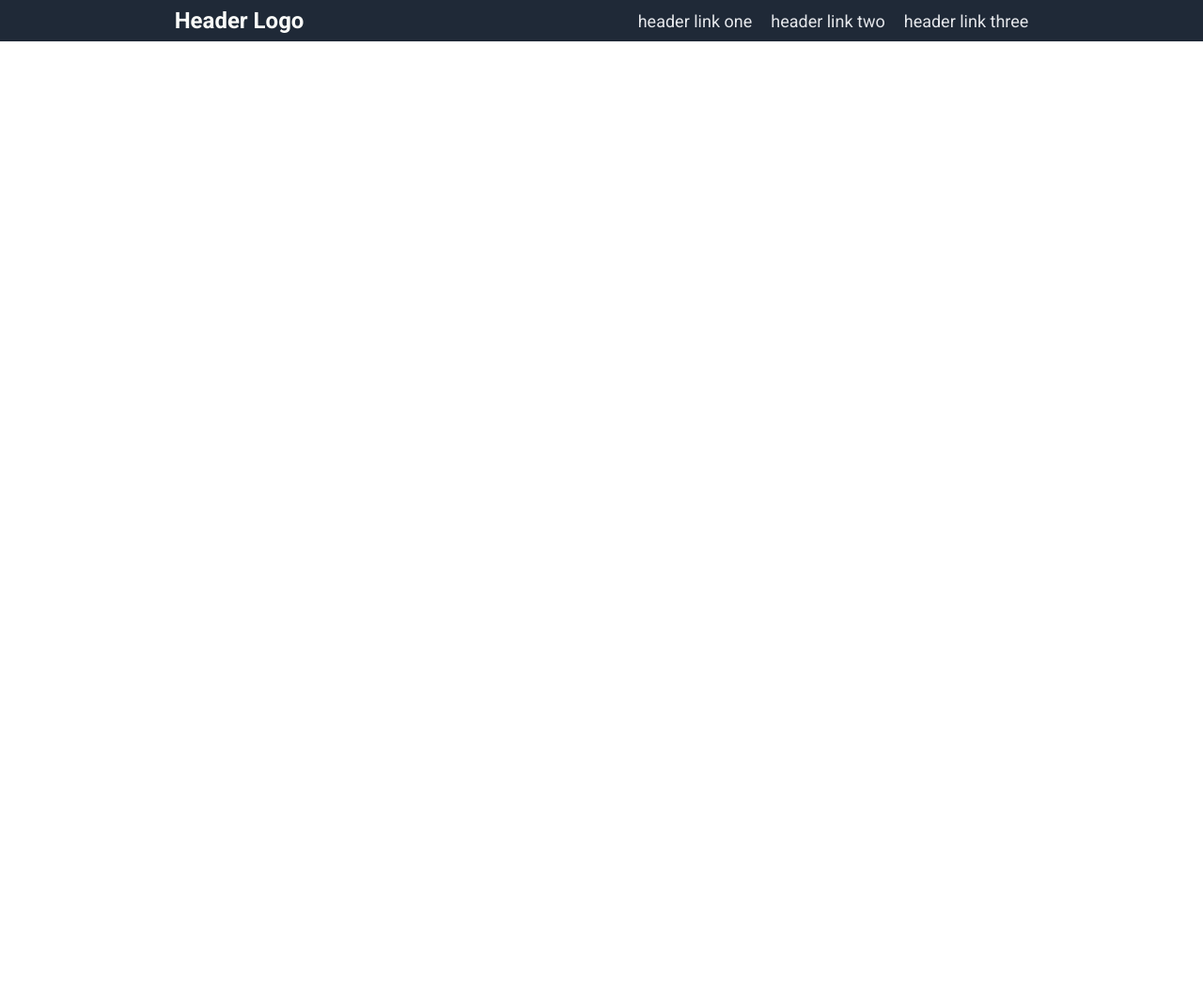
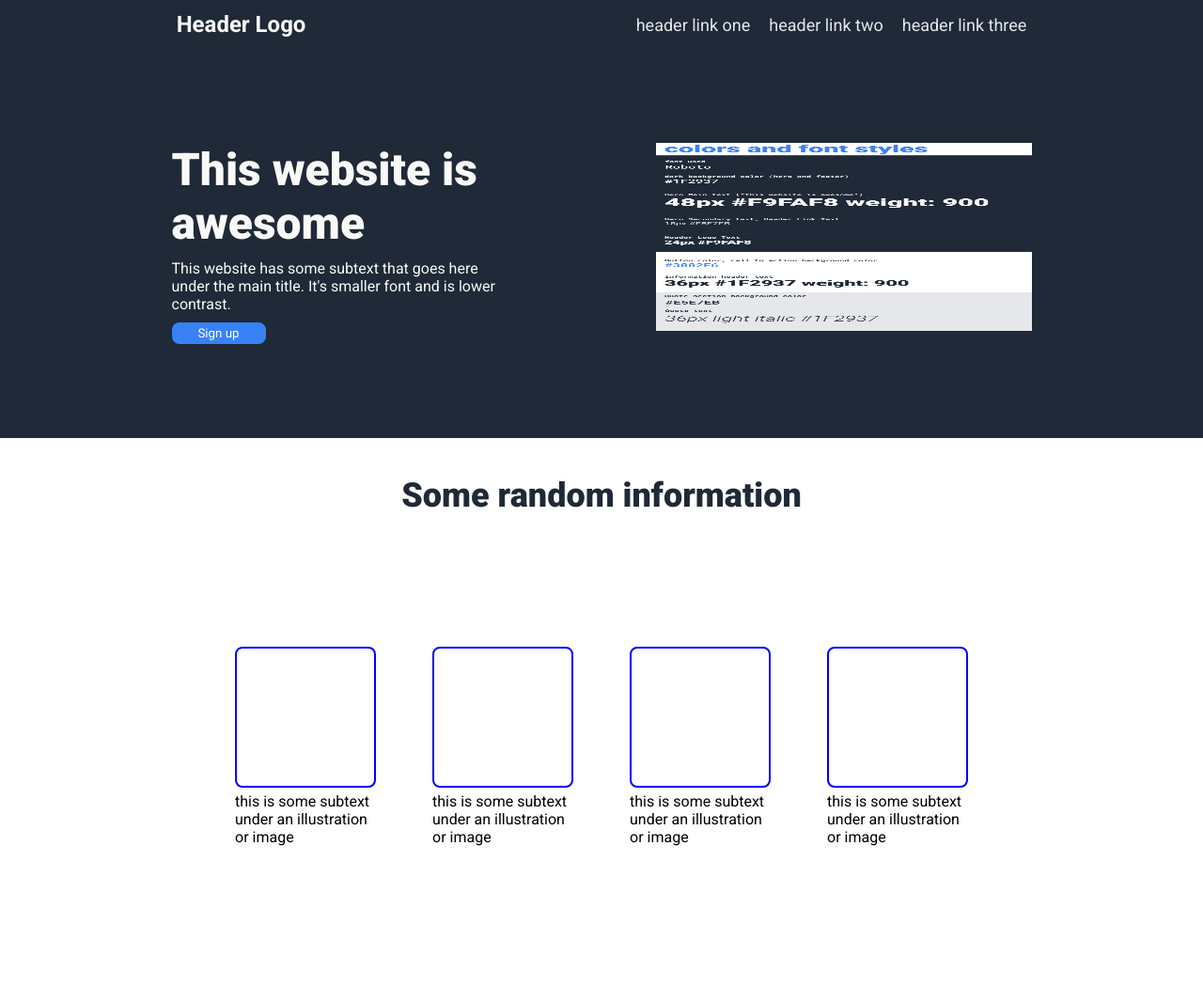
Before and after one commit to IliutaAndrei/LandingPageOdin, a plain HTML site: page index.html in a window 1280 px wide. Shown: the whole page at 94% size. Before the commit the page ends 800 px from the top, so only its background shows below. Drawn offline with Linux system fonts and the light colour scheme.

Commit message:
hero section + next section finished

```diff
--- a/index.html
+++ b/index.html
@@ -1,5 +1,6 @@
 <!DOCTYPE html>
 <html lang="en">
+
 <head>
     <meta charset="UTF-8">
     <meta name="viewport" content="width=device-width, initial-scale=1.0">
@@ -8,11 +9,13 @@
     <link rel="stylesheet" href="styles.css">
     <link rel="preconnect" href="https://fonts.googleapis.com">
     <link rel="preconnect" href="https://fonts.gstatic.com" crossorigin>
-    <link href="https://fonts.googleapis.com/css2?family=Roboto:ital,wght@0,100..900;1,100..900&display=swap" rel="stylesheet">
+    <link href="https://fonts.googleapis.com/css2?family=Roboto:ital,wght@0,100..900;1,100..900&display=swap"
+        rel="stylesheet">
 </head>
+
 <body>
 
-    <div class="navbar-container">
+    <div class="container">
         <nav class="navbar">
             <h3 class="logo">Header Logo</h3>
             <ul class="links">
@@ -23,5 +26,43 @@
         </nav>
     </div>
 
+    <div class="hero-container">
+        <div class="hero">
+            <h2 class="hero-title">This website is awesome</h2>
+            <p class="hero-text">
+                This website has some subtext that goes
+                here under the main title.
+                It's smaller font and is lower contrast.
+            </p>
+            <button>Sign up</button>
+        </div>
+        <img src="requirements/requirements.png" alt="photo" width="400" height="200">
+    </div>
+
+    <div class="section">
+        <h3 class="section-title">Some random information</h3>
+        <section class="illustrations">
+            <div class="card">
+                <div class="image"></div>
+                <p>this is some subtext under an illustration or image</p>
+            </div>
+            <div class="card">
+                <div class="image"></div>
+                <p>this is some subtext under an illustration or image</p>
+            </div>
+            <div class="card">
+                <div class="image"></div>
+                <p>this is some subtext under an illustration or image</p>
+            </div>
+            <div class="card">
+                <div class="image"></div>
+                <p>this is some subtext under an illustration or image</p>
+            </div>
+
+        </section>
+    </div>
+
+
 </body>
+
 </html>
--- a/styles.css
+++ b/styles.css
@@ -9,7 +9,7 @@
     display: flex;
     justify-content: space-around;
     background: #1F2937;
-    padding: 8px;
+    padding: 12px;
 }
 
 .links {
@@ -31,3 +31,70 @@ a {
     color: #E5E7EB;
     text-decoration: none;
 }
+
+.hero-container {
+    display: flex;
+    justify-content: space-around;
+    padding: 100px;
+    background: #1F2937;
+}
+
+.hero-title {
+    font-size: 48px;
+    font-weight: 900;
+    color: #F9FAF8;
+}
+
+.hero-text {
+    color: #F9FAF8;
+}
+
+button {
+    border-radius: 8px;
+    background: #3882F6;
+    color: white;
+    padding: 4px 16px;
+    width: 100px;
+    border: 0;
+}
+
+.hero {
+    display: flex;
+    flex-direction: column;
+    flex-basis: 350px;
+    gap:10px;
+}
+.section {
+    height: 600px;
+}
+
+.section-title {
+   font-size: 36px;
+   color: #1F2937;
+   font-weight: 900;
+   text-align: center;
+   padding-top: 40px;
+   padding-bottom: 40px;
+}
+
+.image {
+    border: 2px solid blue;
+    border-radius: 8px;
+    width: 150px;
+    height: 150px;
+}
+
+.illustrations {
+    display: flex;
+    justify-content: center;
+    align-items: center;
+    padding: 100px;
+    gap: 60px;
+}
+
+.card {
+    display: flex;
+    flex-direction: column;
+    flex-basis: 100px;
+    gap: 5px;
+}
```
